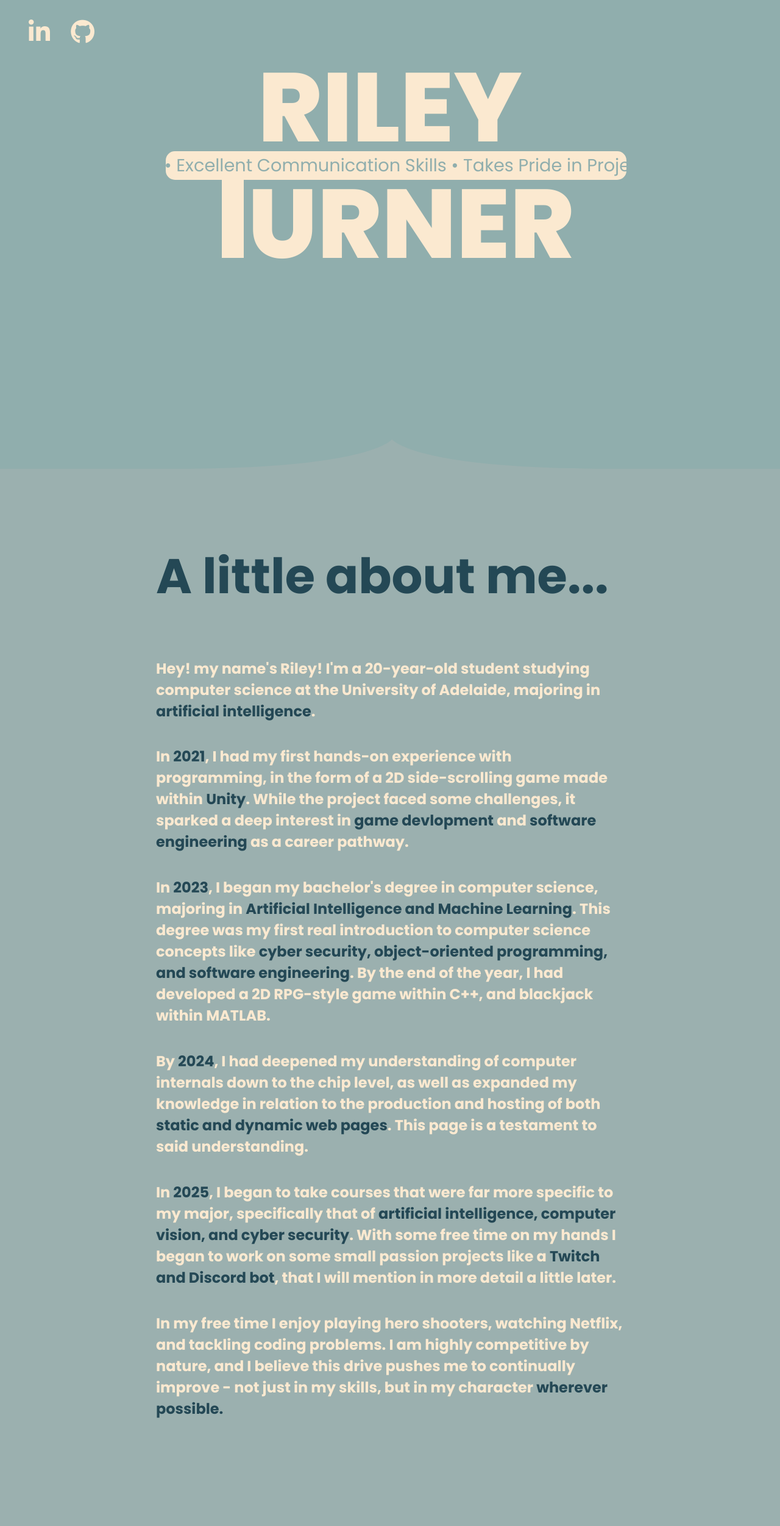
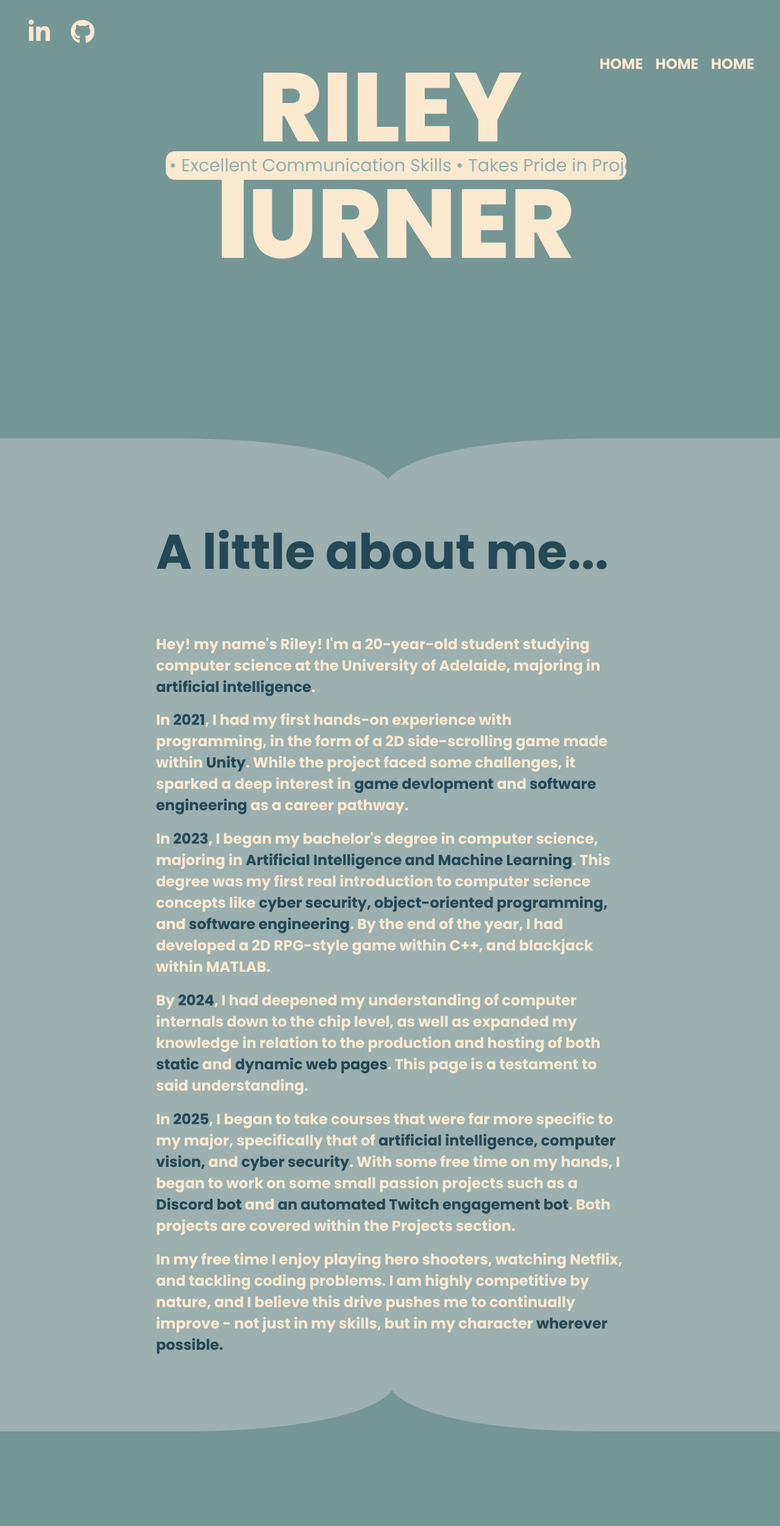
Before and after one commit to rileyturner/rileyturner.github.io, a plain HTML site: page index.html in a window 1280 px wide. Shown: the top 2503 px of the page at 61% size. Drawn offline with Linux system fonts and the light colour scheme.

Commit message:
fixed animation, begun work on navbar

```diff
--- a/index.html
+++ b/index.html
@@ -16,8 +16,9 @@
 
 <body>
 
-  <nav>
-    <ul class="links">
+  <nav class="navbar">
+    <div class="nav-left">
+      <ul class="social-links">
         <li>
           <a href="https://www.linkedin.com/in/riley-turner-b55089285/"><i class="fa-brands fa-linkedin-in"></i></a>
         </li>
@@ -25,9 +26,24 @@
           <a href="https://github.com/Viydal"><i class="fa-brands fa-github"></i></a>
         </li>
       </ul>
+    </div>
+    <div class="nav-right">
+      <ul class="page-location">
+        <li>
+          <a href="#intro"><h2>HOME</h2></a>
+        </li>
+        <li>
+          <a href="#intro"><h2>HOME</h2></a>
+        </li>
+        <li>
+          <a href="#intro"><h2>HOME</h2></a>
+        </li>
+      </ul>
+    </div>
+
   </nav>
 
-  <div class="nameSection">
+  <div id="nameSection">
     <div id="topWrapper">
       <div id="firstName">RILEY</div>
     </div>
@@ -50,15 +66,14 @@
   </div>
   <div id="arrow"><i class="fa-solid fa-arrow-down"></i></div>
 
-  <div class="custom-shape-divider-top-1753285007">
+  <div class="custom-shape-divider-top-1753335391">
     <svg data-name="Layer 1" xmlns="http://www.w3.org/2000/svg" viewBox="0 0 1200 120" preserveAspectRatio="none">
-      <path d="M1200,0H0V120H281.94C572.9,116.24,602.45,3.86,602.45,3.86h0S632,116.24,923,120h277Z" class="shape-fill">
-      </path>
+        <path d="M602.45,3.86h0S572.9,116.24,281.94,120H923C632,116.24,602.45,3.86,602.45,3.86Z" class="shape-fill"></path>
     </svg>
   </div>
 
   <div id="mainContent">
-    <div class="introduction">
+    <div id="intro">
       <h1 class="animate title"><strong>A little about me...</strong></h1>
       <h2 class="animate introduction">
         Hey! my name's Riley! I'm a 20-year-old student studying computer science at the University of Adelaide,
@@ -75,14 +90,14 @@
         In <strong>2023</strong>, I began my bachelor's degree in computer science, majoring in <strong>Artificial
           Intelligence and Machine Learning</strong>. This degree was my first real introduction to computer science
         concepts like <strong>cyber security,
-          object-oriented programming, and software engineering</strong>. By the end of the year, I had developed a 2D
+          object-oriented programming,</strong> and <strong>software engineering</strong>. By the end of the year, I had developed a 2D
         RPG-style
         game within C++, and blackjack within MATLAB.
       </h2>
 
       <h2 class="animate introduction">
         By <strong>2024</strong>, I had deepened my understanding of computer internals down to the chip level, as well
-        as expanded my knowledge in relation to the production and hosting of both <strong>static and dynamic web
+        as expanded my knowledge in relation to the production and hosting of both <strong>static</strong> and <strong> dynamic web
           pages</strong>. This
         page is a testament to said understanding.
       </h2>
@@ -90,9 +105,8 @@
       <h2 class="animate introduction">
         In <strong>2025</strong>, I began to take courses that were far more specific to my major, specifically that of
         <strong>artificial intelligence,
-          computer vision, and cyber security</strong>. With some free time on my hands I began to work on some small
-        passion projects like a <strong>Twitch and Discord bot</strong>,
-        that I will mention in more detail a little later.
+          computer vision,</strong> and <strong>cyber security</strong>. With some free time on my hands, I began to work on some small
+        passion projects such as a <strong>Discord bot</strong> and <strong>an automated Twitch engagement bot</strong>. Both projects are covered within the Projects section.
       </h2>
 
       <h2 class="animate introduction">
@@ -102,14 +116,14 @@
       </h2>
     </div>
 
-    <!-- <div class="custom-shape-divider-top-1753285799">
+    <div class="custom-shape-divider-top-1753335444">
       <svg data-name="Layer 1" xmlns="http://www.w3.org/2000/svg" viewBox="0 0 1200 120" preserveAspectRatio="none">
-          <path d="M321.39,56.44c58-10.79,114.16-30.13,172-41.86,82.39-16.72,168.19-17.73,250.45-.39C823.78,31,906.67,72,985.66,92.83c70.05,18.48,146.53,26.09,214.34,3V0H0V27.35A600.21,600.21,0,0,0,321.39,56.44Z" class="shape-fill"></path>
+          <path d="M1200,0H0V120H281.94C572.9,116.24,602.45,3.86,602.45,3.86h0S632,116.24,923,120h277Z" class="shape-fill"></path>
       </svg>
-    </div> -->
+    </div>
 
-    <h1 class="animate title"><strong>Experience</strong></h1>
-    <div class="animate timeline">
+    <h1 class="animate title" id="experience-title"><strong>Experience</strong></h1>
+    <div class="animate timeline" id="experience">
 
       <div class="container left-container">
         <img src="images/mcdonalds_corporation_logo.jpg" alt="McDonald's logo image">
@@ -160,9 +174,8 @@
       </div>
 
     </div>
-    <svg></svg>
     <h1 class="animate title"><strong>Some previous projects</strong></h1>
-    <div class="animate projects">
+    <div class="animate" id="projects">
 
     </div>
   </div>
--- a/index.js
+++ b/index.js
@@ -5,8 +5,12 @@ document.addEventListener("DOMContentLoaded", () => {
         entry.target.classList.add('inView');
         return;
       }
-    })
-  });
+    });
+  },
+  {
+    rootMargin: "0px 0px -250px 0px"
+  }
+  );
 
   let allElements = document.querySelectorAll('.animate');
   allElements.forEach((element) => observor.observe(element));
@@ -26,10 +30,11 @@ document.addEventListener("DOMContentLoaded", () => {
           observor.unobserve(entry.target); // Stop observing after first trigger
         }
       });
-    });
-
-    IntersectionObserver.thresholds
-
+    },
+    {
+      rootMargin: "0px 0px -200px 0px"
+    }
+  );
     if (timeline) {
       observor.observe(timeline);
     }
--- a/style.css
+++ b/style.css
@@ -32,8 +32,7 @@ body {
   font-family: "Poppins", sans-serif;
   font-weight: 400;
   color: rgb(251, 233, 208);
-  background: rgb(144, 174, 173);
-  background-color: rgb(144, 174, 173);
+  background-color: rgb(116, 150, 149);
   z-index: 0;
   margin: 0;
 }
@@ -113,7 +112,7 @@ body {
   animation: ExpandDown 2s forwards;
 }
 
-.nameSection {
+#nameSection {
   min-width: 600px;
   padding-top: 3.5em;
   padding-bottom: 4em;
@@ -126,11 +125,33 @@ body {
   gap: 2em;
 }
 
-.links {
+.navbar {
   position: fixed;
   z-index: 5;
+  padding: 2em;
+  z-index: 5;
+}
+
+.nav-left {
   top: 2em;
   left: 2em;
+}
+
+.nav-right {
+  position: fixed;
+  top: 2em;
+  right: 2em;
+}
+
+.nav-right .page-location {
+  list-style: none;
+  display: flex;
+  padding: 0;
+  margin: 0;
+  align-items: center;
+}
+
+.social-links {
   padding: 0;
   margin: 0;
 }
@@ -151,9 +172,7 @@ body {
 /* MAIN BODY */
 
 #mainContent {
-  padding: 2em 20% 2.2em 20%;
   position: absolute;
-  background-color: #9BB0AF;
 }
 
 /* ABOUT ME */
@@ -165,16 +184,18 @@ body {
 .title {
   display: inline-block;
   font-size: 5em;
-  padding-top: 1em;
+  padding-top: 0.5em;
+  /* padding-bottom: 0.5em; */
 }
 
 .title.inView {
   animation: Appear 1s ease-in-out forwards;
 }
 
-.introduction {
+#intro {
   display: inline-block;
   background-color: #9BB0AF;
+  padding: 2em 20% 2.2em 20%;
 }
 
 .introduction.inView {
@@ -182,6 +203,10 @@ body {
 }
 
 /* EXPERIENCE */
+
+#experience-title {
+  padding: 2em 20% 0 20%;
+}
 
 .experience.inView {
   animation: Appear 1s ease-in-out forwards;
@@ -210,7 +235,7 @@ body {
 }
 
 .timeline.inView::after {
-  animation: moveline 6s linear forwards;
+  animation: moveline 6s linear forwards, fade 1s linear forwards;
 }
 
 .container {
@@ -222,7 +247,7 @@ body {
 }
 
 .container.inView {
-  animation: movedown 1s linear forwards;
+  animation: movedown 1s linear forwards, fade 1s linear forwards;
 }
 
 .text-box {
@@ -311,27 +336,28 @@ body {
 
 /* MISC. */
 
-.custom-shape-divider-top-1753285007 {
+.custom-shape-divider-top-1753335391 {
     position: absolute;
+    z-index: 2;
     left: 0;
     width: 100%;
     overflow: hidden;
     line-height: 0;
-    z-index: 3;
+    transform: rotate(180deg);
 }
 
-.custom-shape-divider-top-1753285007 svg {
+.custom-shape-divider-top-1753335391 svg {
     position: relative;
     display: block;
     width: calc(100% + 1.3px);
-    height: 50px;
+    height: 70px;
 }
 
-.custom-shape-divider-top-1753285007 .shape-fill {
-    fill: #90AEAD;
+.custom-shape-divider-top-1753335391 .shape-fill {
+    fill: #749695;
 }
 
-.custom-shape-divider-top-1753285799 {
+.custom-shape-divider-top-1753335444 {
     position: absolute;
     left: 0;
     width: 100%;
@@ -339,14 +365,14 @@ body {
     line-height: 0;
 }
 
-.custom-shape-divider-top-1753285799 svg {
+.custom-shape-divider-top-1753335444 svg {
     position: relative;
     display: block;
     width: calc(100% + 1.3px);
-    height: 138px;
+    height: 70px;
 }
 
-.custom-shape-divider-top-1753285799 .shape-fill {
+.custom-shape-divider-top-1753335444 .shape-fill {
     fill: #9BB0AF;
 }
 
@@ -463,6 +489,16 @@ body {
   }
 }
 
+@keyframes fade {
+  from {
+    opacity: 0;
+  }
+
+  to {
+    opacity: 1;
+  }
+}
+
 /* MOBILE PHONE DISPLAY SETTINGS */
 
 @media screen and (max-width: 1100px) {
```
Lines whose indentation alone changed are shown as unchanged.
